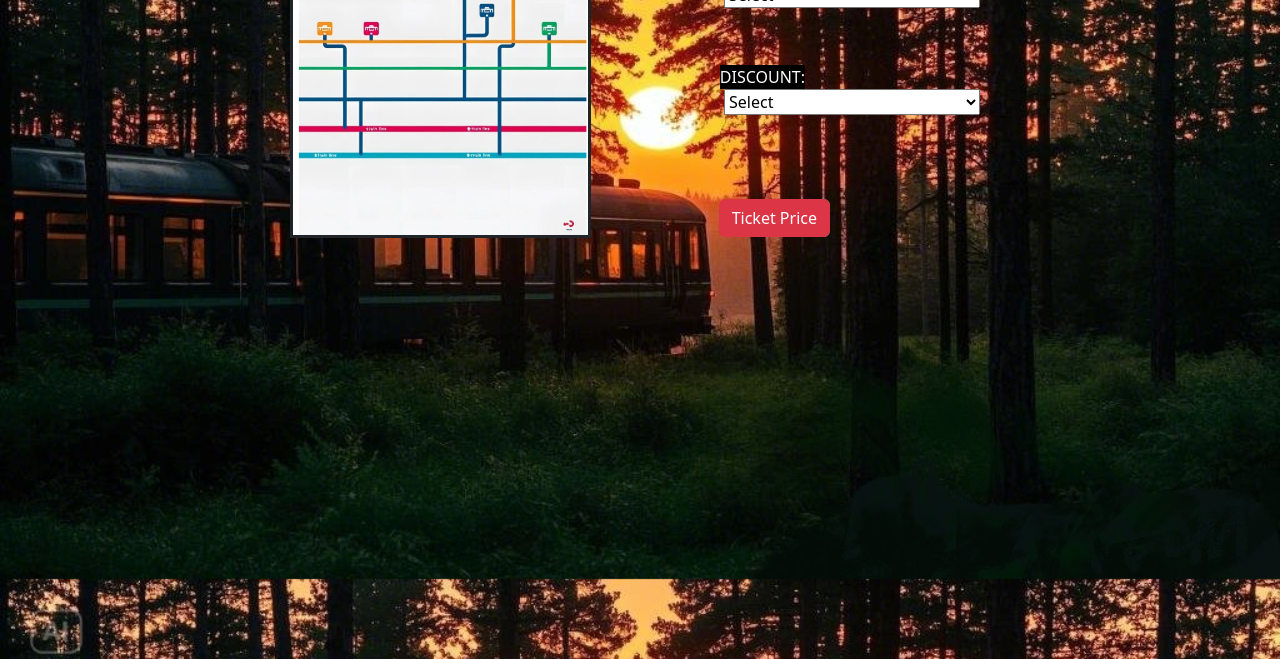
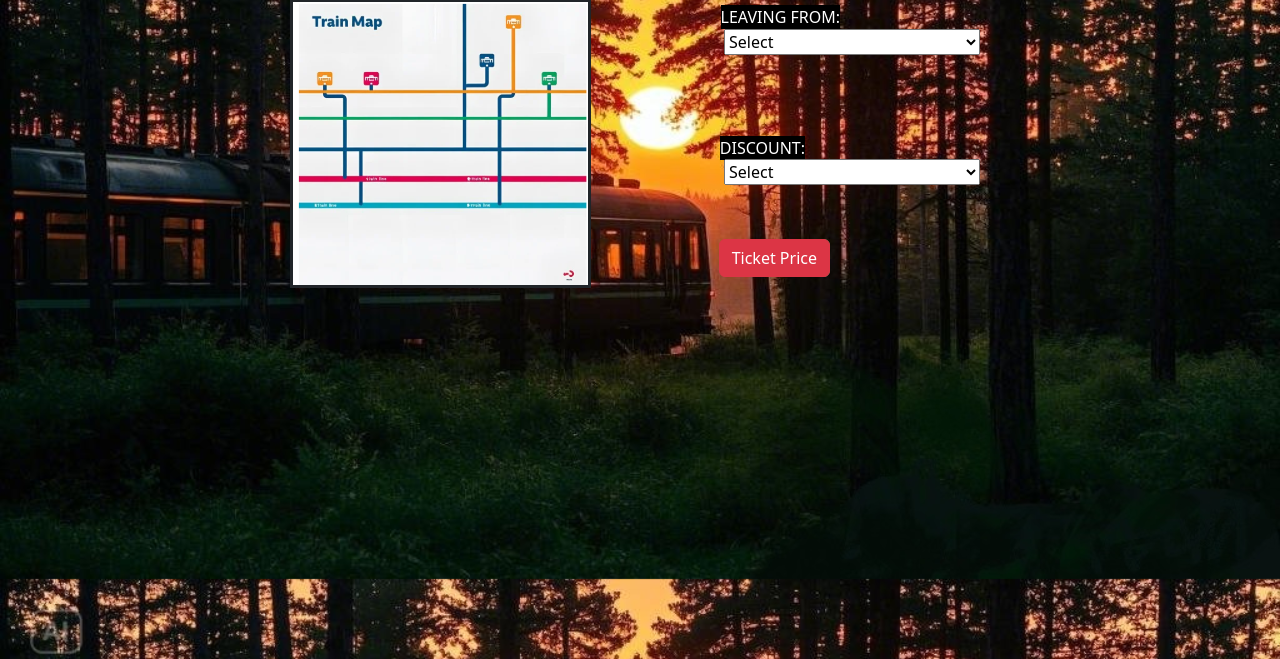
Before and after one commit to JasieSantiaguel/LP_ICT9E_Q3Project_SANTIAGUEL-DAVID, a plain HTML site: page index.html in a window 1280 px wide. Shown: the part 141-800 px from the top of the page. Drawn offline with nearby package versions, Linux system fonts and the light colour scheme.

Commit message:
index.html

```diff
--- a/index.html
+++ b/index.html
@@ -22,28 +22,28 @@
 
 
             .map{position: absolute;
-                top: 90px;
+                top: 140px;
                 left: 290px;}
 
               .select1{position:absolute;
-                top:123px;
+                top:170px;
                 right:300px;
                 }
 
                 .leaving_from{position:absolute;
-                top:100px;
+                top:146px;
                 right:440px;}
 
                 .select2{position:absolute;
-                    top:230px;
+                    top:300px;
                     right:300px}
 
                     .choose{position:absolute;
-                        top:206px;
+                        top:277px;
                         right:475px}
 
                         .btn{position:absolute;
-                            top:340px;
+                            top:380px;
                             right:450px}
 
 
```
